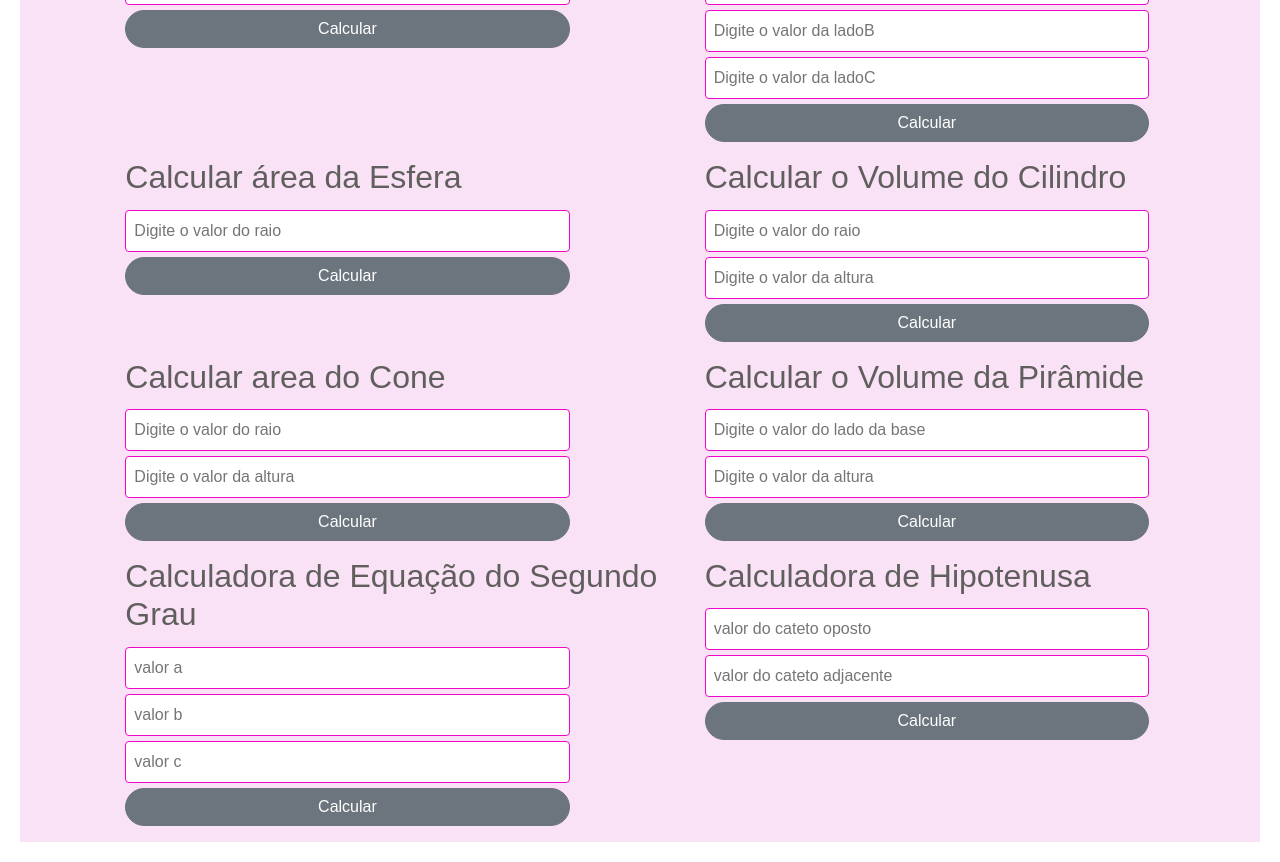
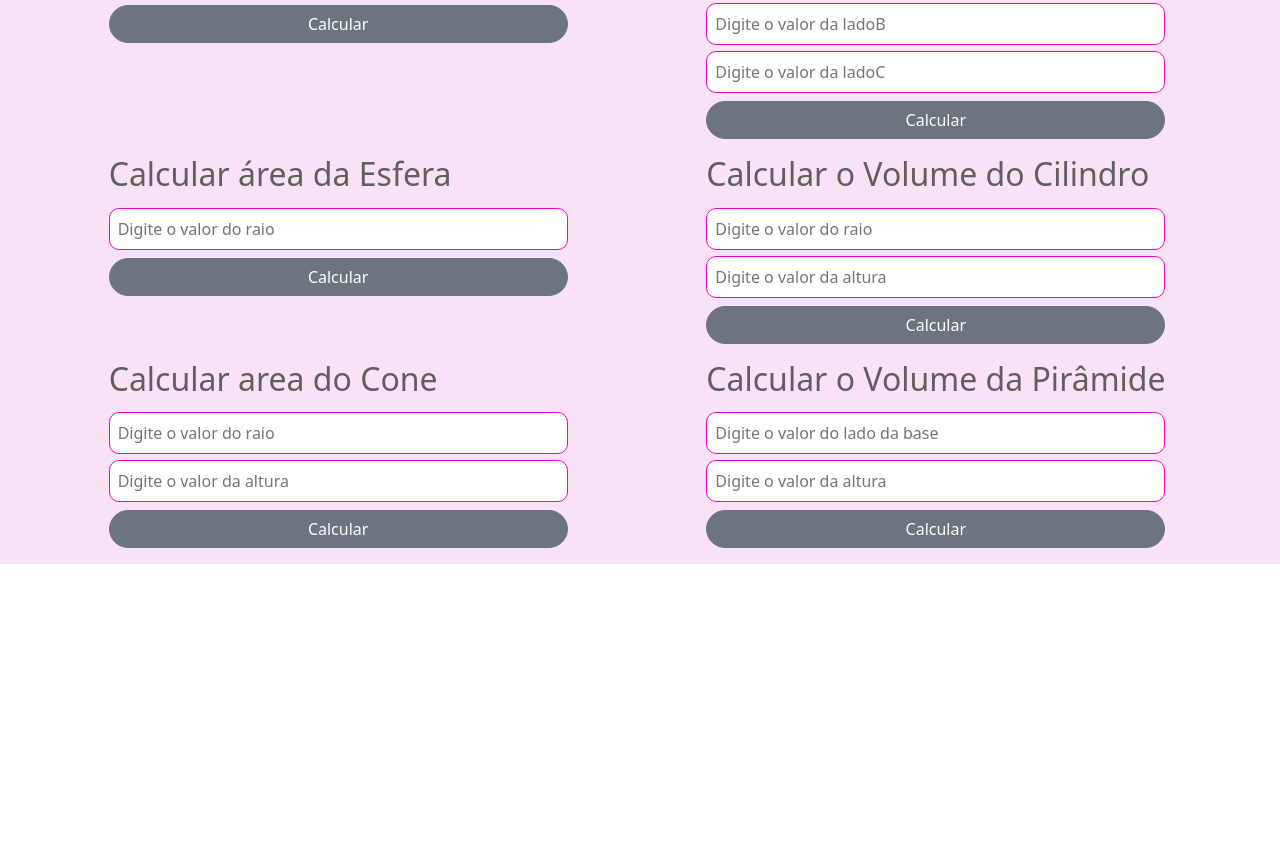
Before and after one commit to hanakerolay/Calculadorajs, a plain HTML site: page index.html in a window 1280 px wide. Shown: the part 686-1548 px from the top of the page. After the commit the page ends 1250 px from the top, so only its background shows below. Drawn offline with nearby package versions, Linux system fonts and the light colour scheme.

Commit message:
novasalteracaocalculjs

```diff
--- a/css/style.css
+++ b/css/style.css
@@ -3,7 +3,6 @@
     padding: 5px 5px 5px 5px;
     text-align: center;
 }
-
 
 .fundo{
     background-color: rgb(250, 226, 246);
@@ -11,12 +10,6 @@
 
 h2{
     color: rgb(96, 95, 93);
-}
-
-
-body {
-    font-family: Arial, sans-serif;
-    padding: 20px;
 }
 
 .container {
@@ -29,17 +22,13 @@ body {
 input[type="number"] {
     width: 80%;
     padding: 8px;
-    margin-top: 5px;
-    box-sizing: border-box;
+    margin-top: 6px;
     border: 1px solid #ee07c7;
-    border-radius: 4px;
+    border-radius: 10px;
 }
 
 button{
     width: 80%;
     padding: 8px;
-    margin-top: 5px;
-    box-sizing: border-box;
-    border: 1px solid #ee07c7;
-    border-radius: 4px;
+    margin-top: 8px;
 }
--- a/index.html
+++ b/index.html
@@ -118,31 +118,6 @@
 
                 </div>
 
-                <div class="containergrau">
-                    <div class="row">
-                        <div class="col-1"></div>
-                        <div class="col">
-                            <h2>Calculadora de Equação do Segundo Grau</h2>
-                            <input type="number" id="A1" placeholder="valor a">
-                            <input type="number" id="B1" placeholder="valor b">
-                            <input type="number" id="C1" placeholder="valor c">
-                            <button type="button" class="btn btn-secondary rounded-pill" onclick="segundograu()">Calcular</button>
-                            <p id="segundograu"></p>
-                        </div>
-
-
-                        <div class="col">
-                            <h2>Calculadora de Hipotenusa</h2>
-
-                            <input type="number" id="catetoOposto" placeholder="valor do cateto oposto">
-                            <input type="number" id="catetoAdjacente" placeholder="valor do cateto adjacente">
-
-                            <button type="button" class="btn btn-secondary rounded-pill" onclick="calcular()">Calcular</button>
-
-                            <p class="result" id="resultado"></p>
-                        </div>
-        </div>
-
 </div>
 </body>
 </html>
--- a/js/script.js
+++ b/js/script.js
@@ -76,42 +76,3 @@ function piramide() {
     let volumePiramide = (ladoPiram ** 2 * alturaPira) / 3;
     document.getElementById("areapiramide").innerText = `O volume da pirâmide é: ${volumePiramide.toFixed(2)}`;
 }
-
-function segundograu() {
-    let valorA = Number(document.getElementById("A1").value);
-    let valorB = Number(document.getElementById("B1").value);
-    let valorC = Number(document.getElementById("C1").value);
-
-    let delta = (valorB ** 2) - (4 * valorA * valorC);
-    if (delta < 0) {
-        document.getElementById("segundograu").innerText = "A equação não possui raízes reais.";
-    } else {
-        let x1 = (-valorB + Math.sqrt(delta)) / (2 * valorA);
-        let x2 = (-valorB - Math.sqrt(delta)) / (2 * valorA);
-        document.getElementById("segundograu").innerText = "x1 = " + x1 + " -- " + "x2 = " + x2;
-    }
-}
-
-
-
-
-function calcular() {
-    let catetoOposto = Number(document.getElementById('catetoOposto').value);
-    let catetoAdjacente =Number(document.getElementById('catetoAdjacente').value);
-
-    // Calcular a hipotenusa usando o Teorema de Pitágoras
-    let hipotenusa = Math.sqrt(Math.pow(catetoOposto, 2) + Math.pow(catetoAdjacente, 2));
-
-    // Calcular seno, cosseno e tangente
-    let seno = catetoOposto / hipotenusa;
-    let cosseno = catetoAdjacente / hipotenusa;
-    let tangente = catetoOposto / catetoAdjacente;
-
-    // resultados
-    document.getElementById('resultado').innerHTML = `
-        <p><strong>Hipotenusa:</strong> ${hipotenusa.toFixed(2)}</p>
-        <p><strong>Seno:</strong> ${seno.toFixed(2)}</p>
-        <p><strong>Cosseno:</strong> ${cosseno.toFixed(2)}</p>
-        <p><strong>Tangente:</strong> ${tangente.toFixed(2)}</p>
-    `;
-}
```
